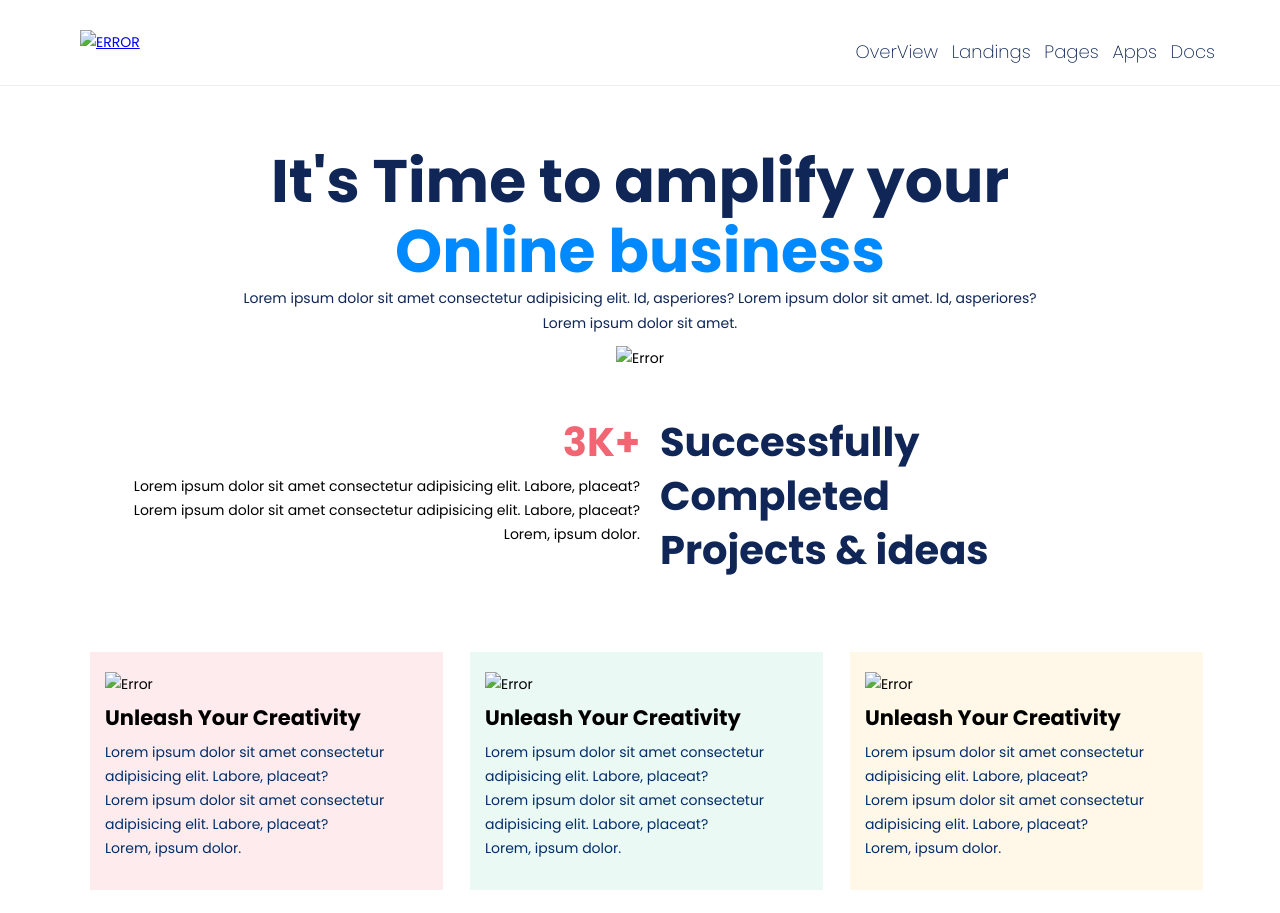
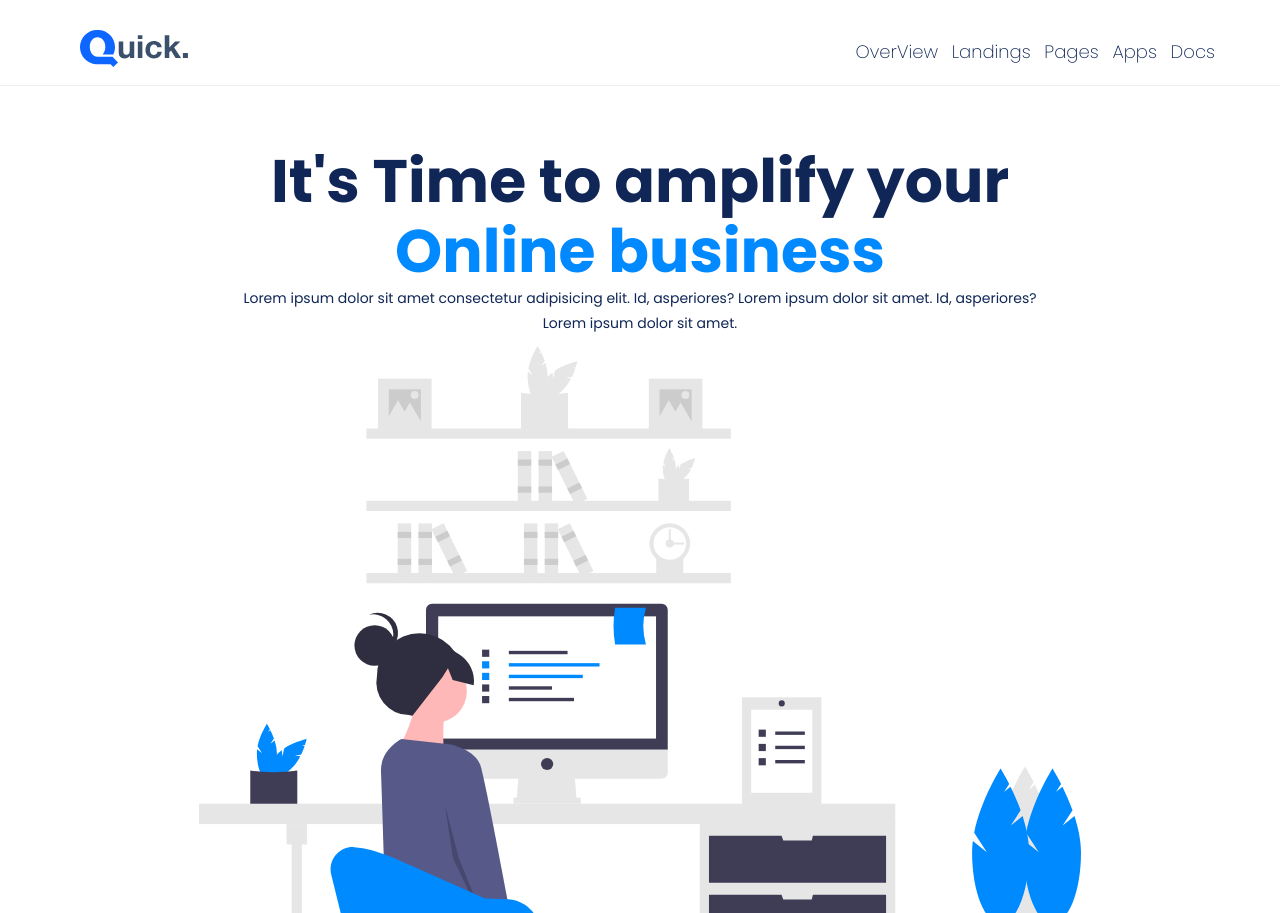
Before and after one commit to nuruzzaman15/Landing_page_Using_HTML_CSS, a plain HTML site: page index.html in a window 1280 px wide. Shown: the top 913 px of the page. Drawn offline with Linux system fonts and the light colour scheme; the site is published under a folder, as on GitHub Pages, so addresses that start at the root find nothing.

Commit message:
Image-section

```diff
--- a/index.html
+++ b/index.html
@@ -18,7 +18,7 @@
             <div class="row">
                 <div class="col-6">
                     <a href="index.html">
-                        <img src="/image/logo.svg" alt="ERROR">
+                        <img src="image/logo.svg" alt="ERROR">
                     </a>
                 </div>
 
@@ -64,7 +64,7 @@
                         Id, asperiores? Lorem ipsum dolor sit amet. Id, asperiores?<br>
                         Lorem ipsum dolor sit amet.
                     </p>
-                    <img src="/image/illustration-1.svg" alt="Error">
+                    <img src="image/illustration-1.svg" alt="Error">
                 </div>
             </div>
         </div>
@@ -102,7 +102,7 @@
             <div class="row">
                 <div class="col-4">
                     <div class="inner-feature card-one ">
-                        <img src="/image/illustration-5.svg" alt="Error">
+                        <img src="image/illustration-5.svg" alt="Error">
                         <h1>Unleash Your Creativity</h1>
                         <p>Lorem ipsum dolor sit amet consectetur adipisicing elit. Labore, placeat?<br>
                             Lorem ipsum dolor sit amet consectetur adipisicing elit. Labore, placeat? <br>
@@ -111,7 +111,7 @@
                 </div>
                 <div class="col-4">
                     <div class="inner-feature card-two">
-                        <img src="/image/illustration-6.svg" alt="Error">
+                        <img src="image/illustration-6.svg" alt="Error">
                         <h1>Unleash Your Creativity</h1>
                         <p>Lorem ipsum dolor sit amet consectetur adipisicing elit. Labore, placeat?<br>
                             Lorem ipsum dolor sit amet consectetur adipisicing elit. Labore, placeat? <br>
@@ -120,7 +120,7 @@
                 </div>
                 <div class="col-4">
                     <div class="inner-feature card-three ">
-                        <img src="/image/illustration-7.svg" alt="Error">
+                        <img src="image/illustration-7.svg" alt="Error">
                         <h1>Unleash Your Creativity</h1>
                         <p>Lorem ipsum dolor sit amet consectetur adipisicing elit. Labore, placeat?<br>
                             Lorem ipsum dolor sit amet consectetur adipisicing elit. Labore, placeat? <br>
```
